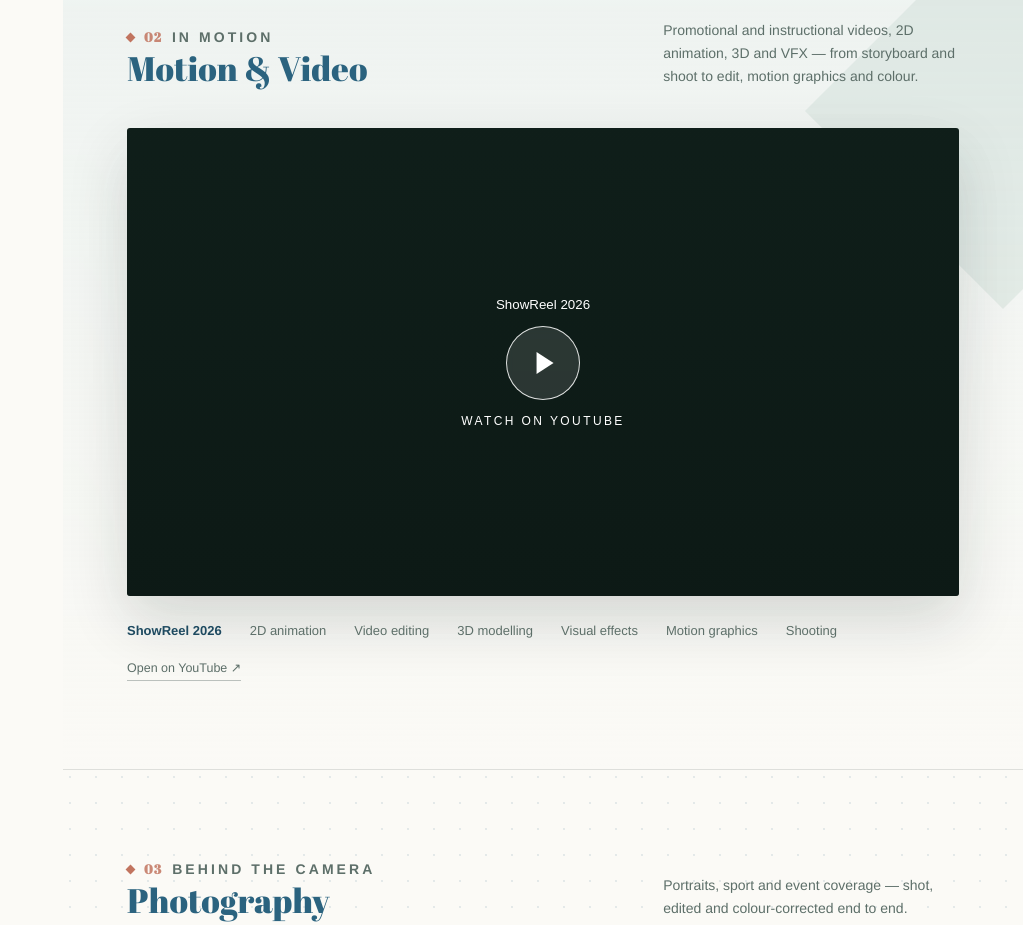
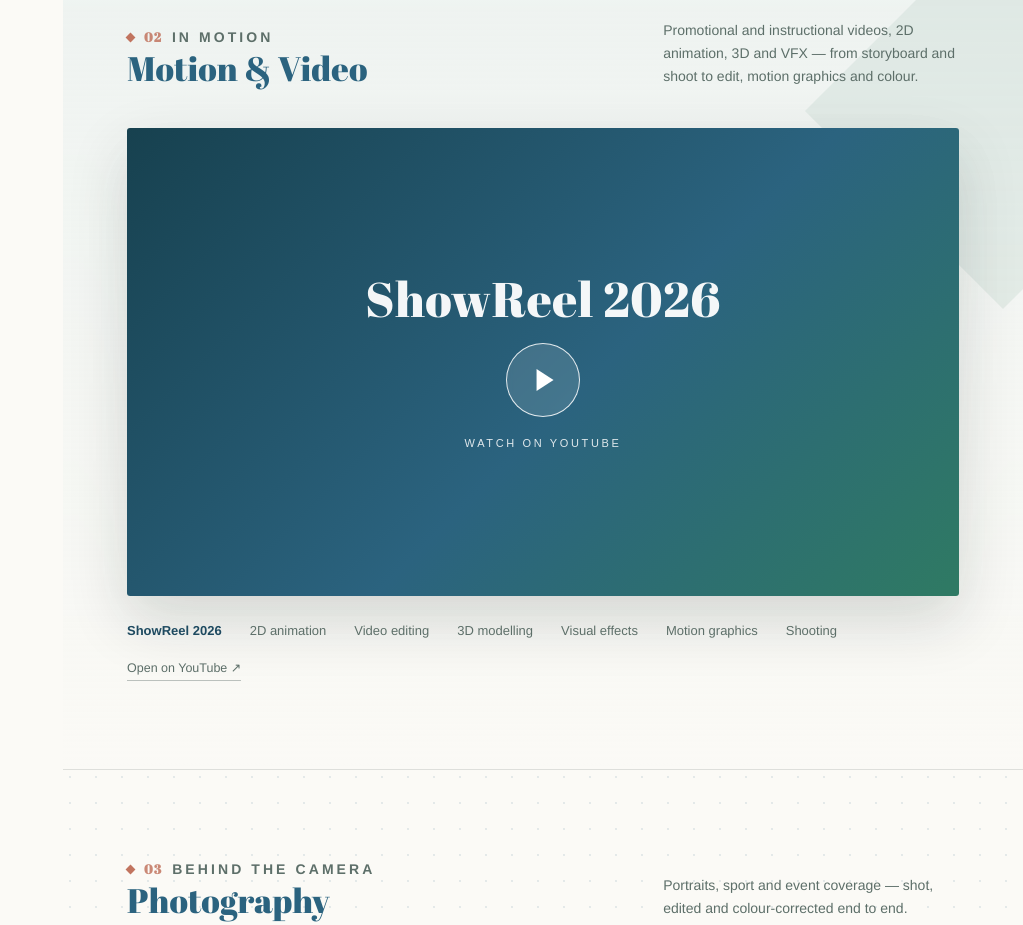
Before and after one commit to Serene-Poon/portfolio, a plain HTML site: page index.html in a window 1280 px wide. Shown: the part 2562-3487 px from the top of the page, without its empty margins (257-1280 px from the left). Drawn offline with Linux system fonts and the light colour scheme.

Commit message:
Update assets/css/style.css

```diff
--- a/assets/css/style.css
+++ b/assets/css/style.css
@@ -569,7 +569,7 @@ html[data-lang="zh"] .hero h2 {
   position: relative;
   width: 100%;
   aspect-ratio: 16 / 9;
-  background: #10201b;
+  background: linear-gradient(135deg, #17414f 0%, #2b637f 55%, #2f7a63 100%);
   border-radius: 3px;
   overflow: hidden;
   box-shadow: 0 24px 60px rgba(20, 32, 28, 0.16);
@@ -584,13 +584,6 @@ html[data-lang="zh"] .hero h2 {
   border: 0;
 }
 
-.video-poster {
-  width: 100%;
-  height: 100%;
-  object-fit: cover;
-  opacity: 0.92;
-}
-
 .video-play {
   position: absolute;
   inset: 0;
@@ -598,12 +591,26 @@ html[data-lang="zh"] .hero h2 {
   flex-direction: column;
   align-items: center;
   justify-content: center;
-  gap: 14px;
+  gap: 20px;
   width: 100%;
   border: 0;
-  background: linear-gradient(180deg, rgba(10, 20, 17, 0.15), rgba(10, 20, 17, 0.55));
+  background: transparent;
   color: #fff;
   cursor: pointer;
+  text-decoration: none;
+}
+
+.video-title {
+  font-family: var(--serif);
+  font-size: clamp(24px, 3.8vw, 52px);
+  line-height: 1;
+  color: rgba(255, 255, 255, 0.95);
+  letter-spacing: 0.01em;
+}
+
+html[data-lang="zh"] .video-title {
+  font-family: var(--zh-serif);
+  font-weight: 600;
 }
 
 .play-icon {
@@ -631,9 +638,10 @@ html[data-lang="zh"] .hero h2 {
 .video-play:hover .play-icon { transform: scale(1.07); background: rgba(255, 255, 255, 0.22); }
 
 .play-label {
-  font-size: 12px;
-  letter-spacing: 0.2em;
+  font-size: 11px;
+  letter-spacing: 0.24em;
   text-transform: uppercase;
+  opacity: 0.85;
 }
 
 .video-fallback {
```
